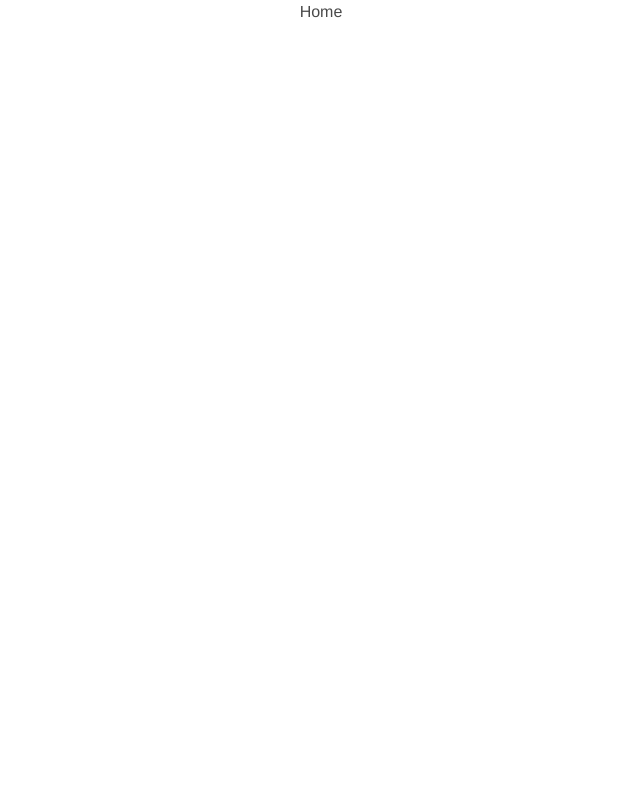
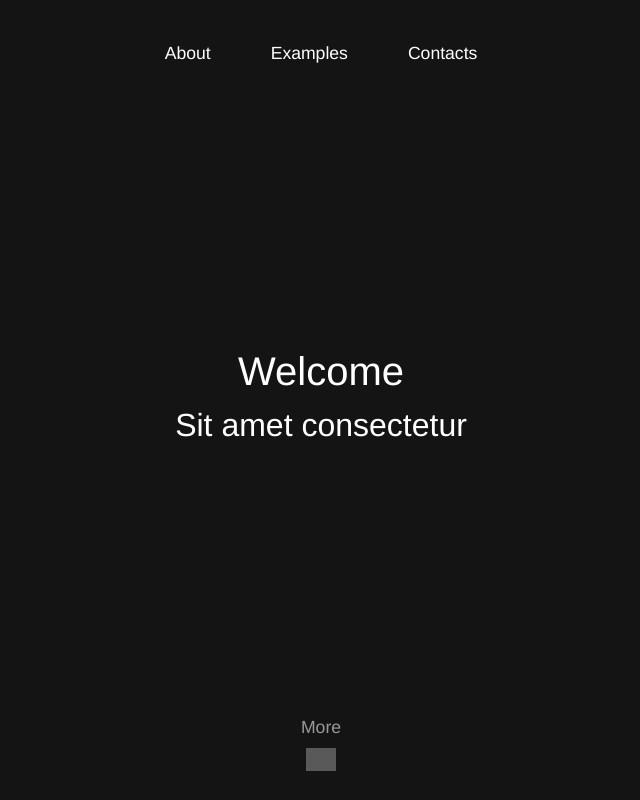
Before and after one commit to wind-of/pet-project, a Vue app: page / in a window 1280 px wide. Shown: the whole page, without its empty margins (319-959 px from the left). Built offline with nearby package versions, Linux system fonts and the light colour scheme; grey boxes are pictures that could not be loaded.

Commit message:
first view of the `Home`-page

```diff
--- a/src/views/Home.vue
+++ b/src/views/Home.vue
@@ -1,6 +1,27 @@
 <template>
   <div class="home">
-    <h1>Home</h1>
+    <div class="home__greet">
+      <div class="home__greet__navbar">
+        <ul>
+          <li>About</li>
+          <li>Examples</li>
+          <li>Contacts</li>
+        </ul>
+      </div>
+      <div class="home__greet__title">
+        <h1>Welcome</h1>
+        <h2>Sit amet consectetur</h2>
+      </div>
+      <div class="home__greet__continuation">
+        <p>More</p>
+        <span>
+          <img src="../assets/img/down-chevron.svg"
+               width="30"
+               height="30"
+               alt="Go down">
+        </span>
+      </div>
+    </div>
   </div>
 </template>
 
@@ -9,3 +30,61 @@ export default {
   name: 'home',
 }
 </script>
+
+<style lang="scss" scoped>
+.home{
+  &__greet{
+    height: 100vh;
+    padding: 30px 0;
+    background: rgb(20,20,20);
+    display: flex;
+    flex-direction: column;
+    justify-content: space-between;
+    align-items: center;
+    &__navbar{
+      display: inline-block;
+      ul{
+        display: flex;
+        li{
+          margin: 10px 30px;
+          color: white;
+          font-size: 1.1rem;
+          cursor: pointer;
+          transition: .2s ease-in-out;
+          &:hover{
+            color: #bbb;
+          }
+        }
+      }
+    }
+    &__title{
+      color: white;
+      h1{
+        font-size: 2.5rem;
+      }
+      h2{
+        font-size: 2rem;
+      }
+    }
+    &__continuation{
+      cursor: pointer;
+      color: #999;
+      font-size: 1.1rem;
+      span > img{
+        animation: chevronAnimation 2s ease-in-out infinite;
+      }
+    }
+  }
+}
+
+  @keyframes chevronAnimation {
+    0%{
+      transform: translateY(0);
+      opacity: 0;
+    }
+    100%{
+      opacity: 1;
+      transform: translateY(15px);
+    }
+  }
+</style>
```
